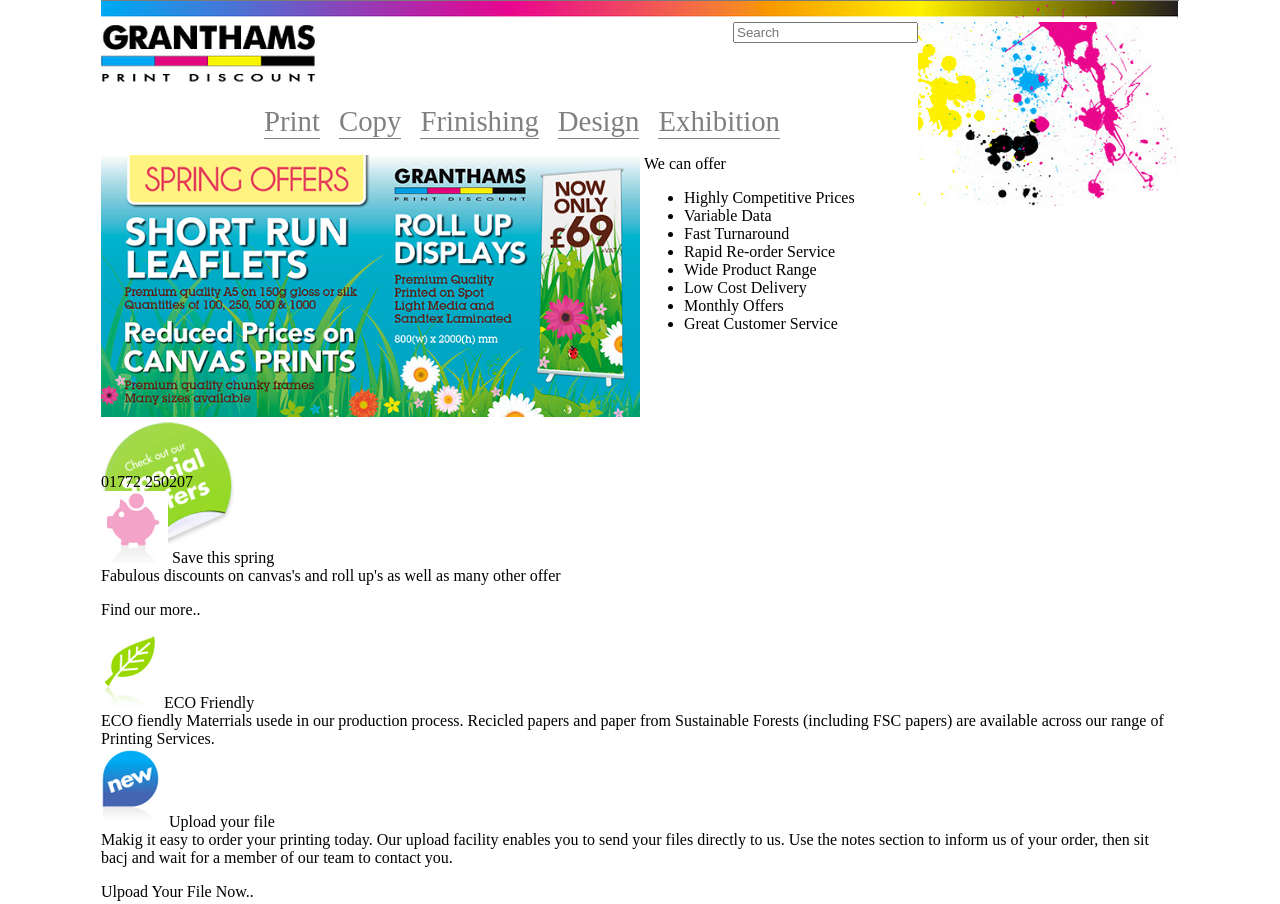
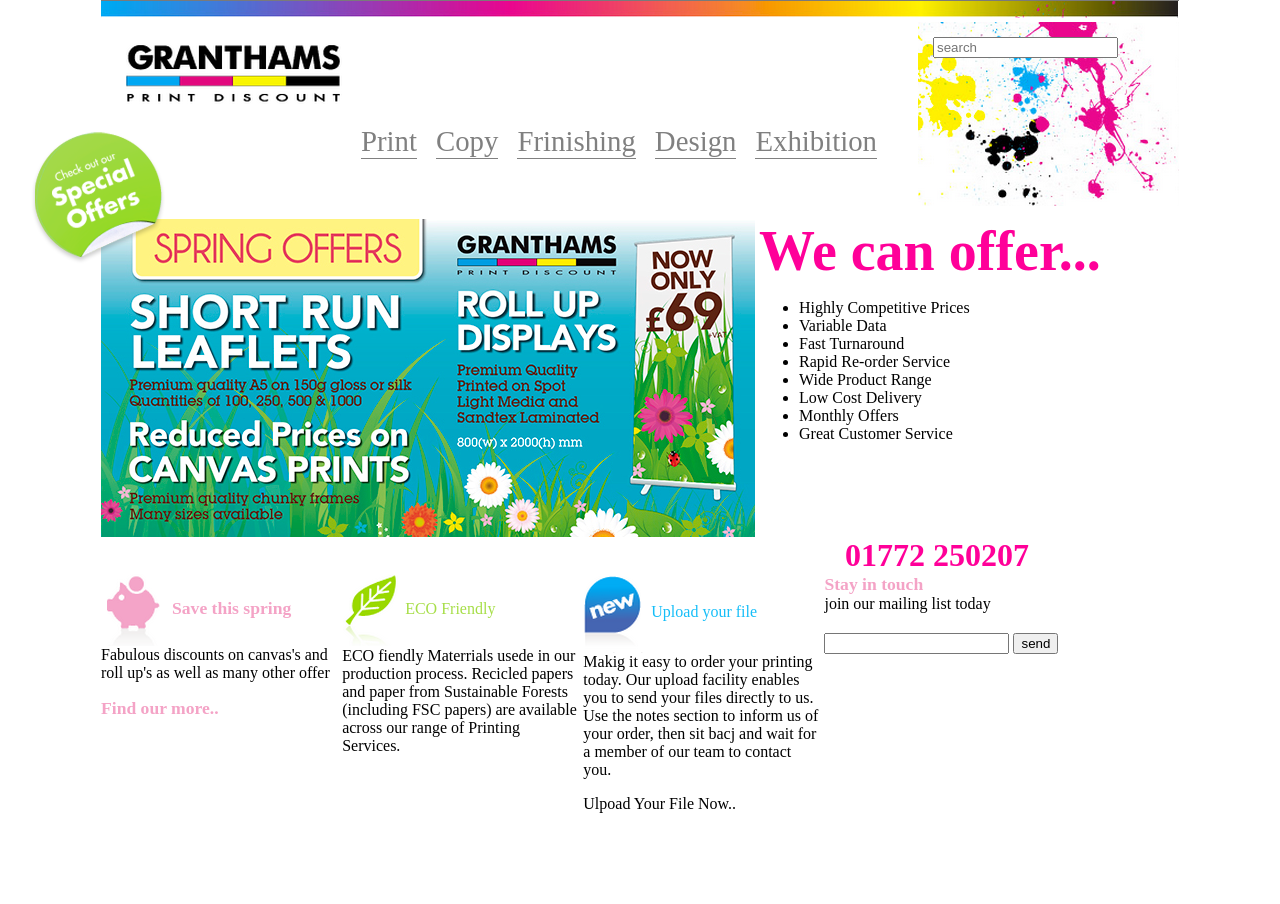
Before and after one commit to jadr94/Proyecto-WEB, a plain HTML site: page practica02css/index.html in a window 1280 px wide. Shown: the top 904 px of the page. After the commit the page ends 829 px from the top, so only its background shows below. Drawn offline with Linux system fonts and the light colour scheme.

Commit message:
practica02 CSS3 parte 3 final

```diff
--- a/practica02css/css/estilo.css
+++ b/practica02css/css/estilo.css
@@ -1,55 +1,107 @@
-body{
-	font-size: 16px;/*1em*/
-	margin: 0 auto;/*centramos body*/
-	max-width: 1078px; /*empresa*/
-	max-height: 1078px;
-}
+body {
+	font-size: 16px; /*1em*/
+	margin: 0 auto; /*Centramos el Body*/
+	max-width: 1078px; /*Empresa-Cliente*/
+	min-width: 1078px; /*Devido a las imagenes flotantes debe de aber un minimo */
 
-header input{
-	float: right;
-	margin-right: -200px
-	margin-top: 15px;
-	position: relative; /*relative, static, absolute, fixed (posiciones)*/
+
 
 }
-
+header input {
+	float: right;
+	margin-right: -200px;
+	margin-top: 15px;
+	position: relative;
+	/*static,absolute,fixed */
+}
 header nav {
-	text-align: center;
-	/*margin-left: 220px; otra forma de centrar*/
-
+	margin-left: 220px;
+    /*text-align: center;*/
 }
-
 header nav ul li{
-	border-bottom: 1px solid gray; /*dashed para linea punteada*/
+	border-bottom: 1px solid gray; /* solid es para linea y dashed para linea punteada */
 	color: gray;
 	display: inline-block;
 	font-size: 1.8em;
 	margin-right: 15px;
-	/*text-decoration: underline;*/
+	/*text-decoration: underline;*/ /*subrayar la palabra */
 }
-
+#primerseccion{
+	height: 318px;
+	margin-top: 60px;
+}
 #primerseccion article{
 	display: inline-block;
 	vertical-align: top;
 }
-#primerseccion{
-	height: 318px;
-
+#Secc01art02 ul{
+	list-style: none;
 }
-#granthmas{
+#Secc01art02 ul li:before{
+	content: "• ";
+	color: #FF0099;
+}
+#granthams { /*logo de la empresa */
 margin-top: 20px;
 margin-left: 25px;
 }
-#paint{
- float: right;
-}
-#secc01art01{
-	width: 50%;
-}
-#secc01art01 img{
-	width:100%
-}
-#secc01art02{
-	width: 20%;
+#paint {
+	float: right;
 
 }
+#Secc01art01{
+	width: 60%;
+}
+#Secc01art01 img{
+	/*width: 100%;*/
+}
+#Secc01art02{
+	margin-left: 60px;
+	width: 30%;
+
+}
+.wecanoffer{
+	color: #FF0099;
+	font-size: 3.5em;
+	font-weight: bold;
+}
+#bgoffer{
+	left:-70px;
+	position: relative;
+	top:-410px;
+}
+#segundaseccion
+{
+	text-align: right;
+	padding-right: 150px;
+}
+.numerotelefono{
+	color: #FF0099;
+	font-size: 2em;
+	font-weight: bold;
+}
+.colorrosa{
+	color: #F4A3C6;
+}
+.colorverde{
+	color: #A6DE47;
+}
+.colorazul{
+color: #16BEF8;
+}
+.colorrosa,.ColorAzul,.ColorVerde{
+	font-size: 1.1em;
+	font-weight: bold;
+}
+#tercerseccion article{
+
+	display: inline-block;
+	vertical-align: top;
+	width: 22%;
+}
+#tercerseccion article img{
+vertical-align: middle;
+}
+#tercerseccion article input{
+	margin-top: 20px;
+}
--- /dev/null
+++ b/practica02css/css/estiloXsfasdfads.css
@@ -0,0 +1,109 @@
+body{
+	font-size: 16px;/*1em*/
+	margin: 0 auto;/*centramos body*/
+	max-width: 1078px; /*empresa*/
+	max-height: 1078px;
+}
+
+header input{
+	float: right;
+	margin-right: -200px
+	margin-top: 15px;
+	position: relative; /*relative, static, absolute, fixed (posiciones)*/
+
+}
+
+header nav {
+	text-align: center;
+	/*margin-left: 220px; otra forma de centrar*/
+
+}
+
+header nav ul li{
+	border-bottom: 1px solid gray; /*dashed para linea punteada*/
+	color: gray;
+	display: inline-block;
+	font-size: 1.8em;
+	margin-right: 15px;
+	/*text-decoration: underline;*/
+}
+
+#primerseccion article{
+border-bottom: 1px solid red;
+	display: inline-block;
+	vertical-align: top;
+}
+#primerseccion{
+
+	height: 318px;
+	margin-top: 60px;
+
+}
+#granthmas{
+margin-top: 20px;
+margin-left: 25px;
+}
+#paint{
+
+ float: right;
+}
+#secc01art01{
+
+	width: 60%;
+}
+#secc01art01 img{
+	width:100%
+}
+#secc01art02{
+	margin-left: 60px;
+	width: 30%;
+
+}
+#secc01art02 ul{
+	list-style: none;
+
+}
+#secc01art02 ul li:before{
+	content: "• ";
+	color:#FF0099;
+}
+#segundaseccion{
+	text-align: right;
+}
+#tercerseccion{
+	display: inline-block;
+	vertical-align: top;
+	width: 22%;
+
+}
+#tercerseccion article img{
+	vertical-align: middle;
+}
+#bgoffer{
+	position: relative;
+	top:-410px;
+	left:-55px;
+}
+.colorrosa,.colorazul,.colorverde{
+font-size: 1.1em;
+font-weight: bold;
+}
+.colorrosa{
+	color:#F4A3C6;
+}
+.colorazul{
+	color:#16BEF8;
+}
+.colorverde{
+	color:#A6DE47;
+}
+.numerotelefono{
+	color:#FF0099;
+	font-size: 2em;
+	font-weight: bold;
+}
+.wecanoffer{
+	font-size: 3.5em;
+	font-style: bold;
+	color: #FF0099;
+}
--- a/practica02css/index.html
+++ b/practica02css/index.html
@@ -10,7 +10,7 @@
 		<img src="img/banner.png" alt="">
 		<img src="img/granthams.png" alt="" id="granthams">
 		<img src="img/paint.png" alt="" id="paint">
-		<input type="search" placeholder="Search" >
+		<input type="search" placeholder="search" >
 		<nav>
 			<ul>
 				<li>Print</li>
@@ -27,7 +27,7 @@
 			<img src="img/slide.jpg">
 		</article>
 		<article id="secc01art02">
-			<span class="wecanoffer">We can offer</span>
+			<span class="wecanoffer">We can offer...</span>
 			<ul>
 				<li>Highly Competitive Prices</li>
 				<li>Variable Data</li>
```
